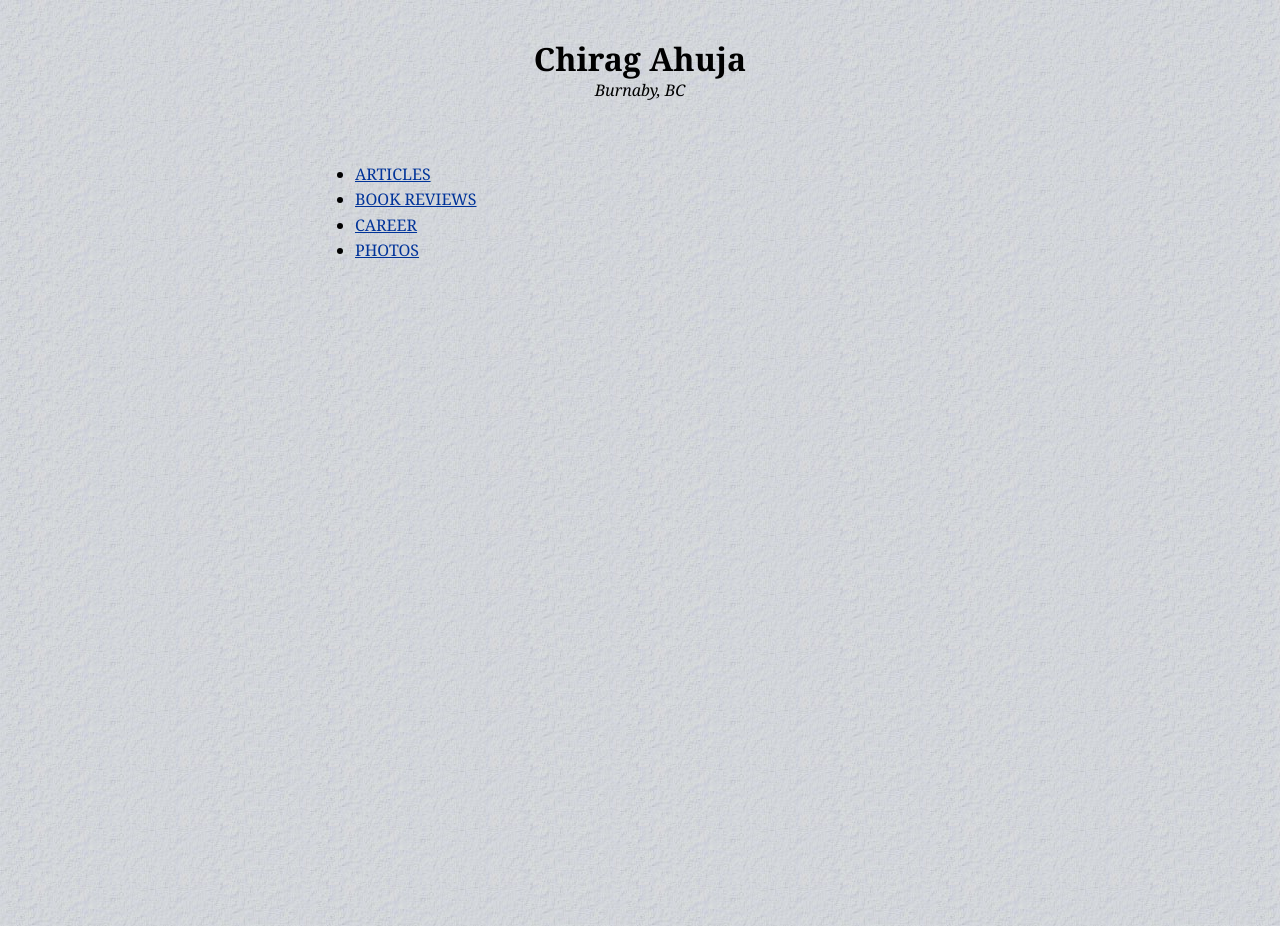
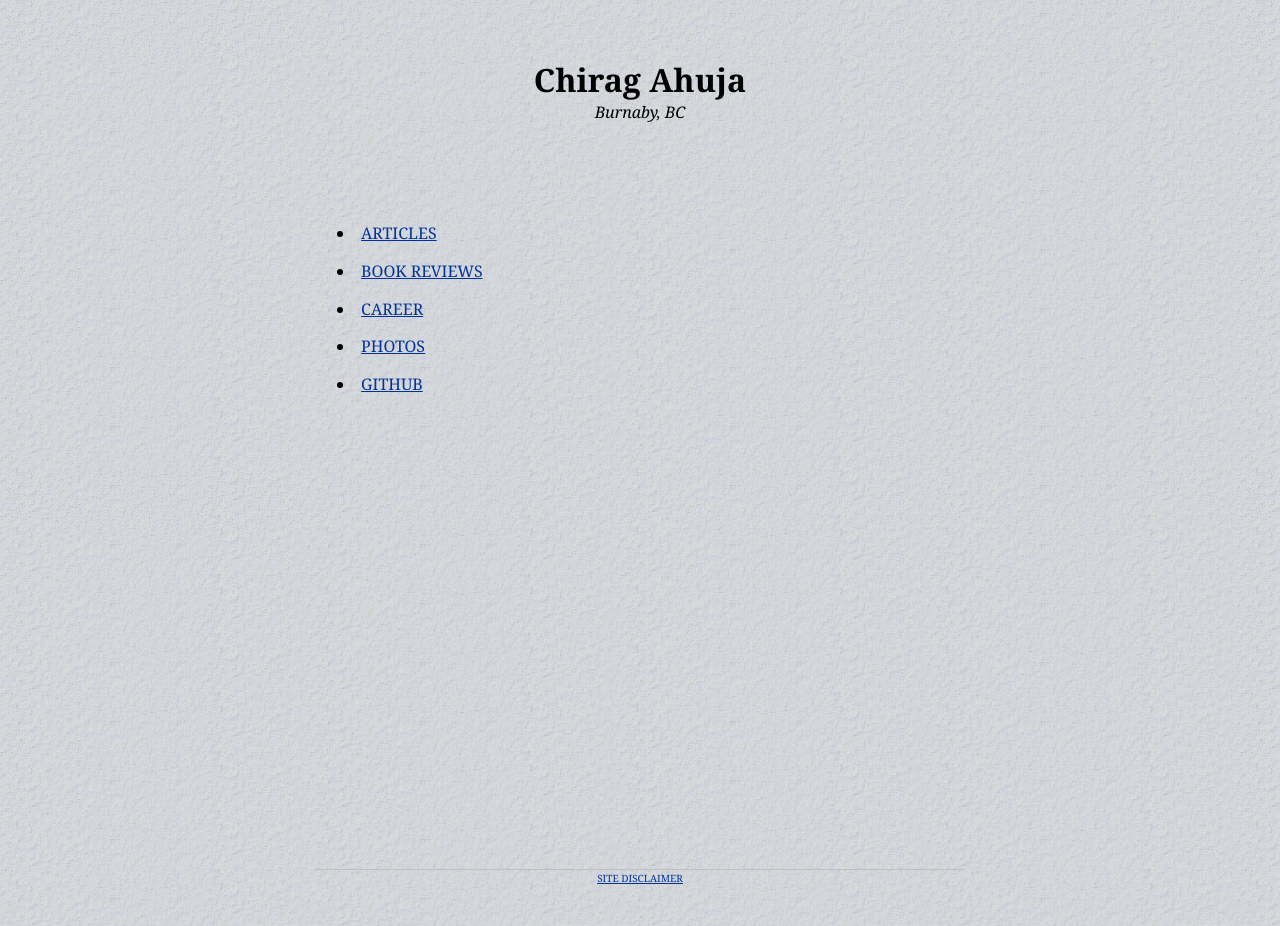
Before and after one commit to ChiragHAhuja/chiragahuja.github.io, a Jekyll site: the page built from index.md, in a window 1280 px wide. Built offline with Jekyll 4.4.1, drawn with Linux system fonts in a browser that asks for light colours.

Commit message:
add disclaimer as site footer

```diff
--- a/_config.yml
+++ b/_config.yml
@@ -75,3 +75,7 @@
   hard_wrap         : false
   footnote_nr       : 1
   show_warnings     : false
+
+# Plugins
+plugins:
+  - jekyll-sitemap
--- /dev/null
+++ b/_includes/footer.html
@@ -0,0 +1,3 @@
+<footer>
+    <a href="../disclaimer">SITE DISCLAIMER</a>
+</footer>
--- a/_includes/head.html
+++ b/_includes/head.html
@@ -5,15 +5,14 @@
     <meta http-equiv="X-UA-Compatible" content="chrome=1">
     <script src="assets/javascripts/scale.fix.js" defer async></script>
     <style type="text/css">
-
-      @font-face {
+        /* @font-face {
             font-family: "Old Standard TT";
             src: url("../assets/fonts/OldStandardTT-Regular.ttf");
             font-display: swap;
-      }
+        } */
+
         body {
-          margin: 40px
-          auto;
+            margin: 40px auto;
             text-align: justify;
             font-family: Georgia, serif;
             background-image: url('../assets/images/paper2.jpg');
@@ -22,8 +21,11 @@
             line-height: 1.6;
             font-size: 16px;
             color: #000;
-          padding: 0
-          10px
+            padding: 0 10px
+        }
+
+        ul li {
+            padding: 1%;
         }
 
         hr {
@@ -31,8 +33,9 @@
             margin-right: auto;
             margin-top: 5%;
             margin-bottom: 0%;
-          text-align: center; /* horizontal centering */
-          border:0;
+            text-align: center;
+            /* horizontal centering */
+            border: 0;
         }
 
         hr:after {
@@ -55,41 +60,98 @@
         a:visited {
             color: #003399;
         }
+
         /* li a {
       	font-weight: bold;
       }  */
 
-      h1 {font-size: 2em; font-weight: bolder;}
-      h2 {font-size: 1em;border-bottom: 3px solid silver;margin-top: 5%;}
-      h3 {font-size: 0.85em;}
-      h4 {font-size: 0.7em;}
-      h5 {font-size: 0.6em;}
-      h1, h2, h3, h4, h5 {
+        h1 {
+            font-size: 2em;
+            font-weight: bolder;
+        }
+
+        h2 {
+            font-size: 1em;
+            border-bottom: 3px solid silver;
+            margin-top: 5%;
+        }
+
+        h3 {
+            font-size: 0.85em;
+        }
+
+        h4 {
+            font-size: 0.7em;
+        }
+
+        h5 {
+            font-size: 0.6em;
+        }
+
+        h1,
+        h2,
+        h3,
+        h4,
+        h5 {
             line-height: 1.2;
         }
-      h1{
+
+        h1 {
             text-align: center;
         }
-      h3,h4,h5{
+
+        h3,
+        h4,
+        h5 {
             font-weight: normal;
             text-decoration: underline;
         }
-      blockquote{
+
+        blockquote {
             font-style: italic;
             text-align: center;
             font-size: 1em;
             font-family: 'Inconsolata'
         }
+
         img {
             width: 100%;
             max-height: 400px;
             max-width: 640px
         }
 
-      .footnotes[role="doc-endnotes"] {
-          border-top: 3px solid silver;
-          font-size:x-small;
+
+        .caption {
+            text-align: center;
+            font-style: italic;
         }
 
+        .footnotes[role="doc-endnotes"]::before {
+            margin: 0%;
+            text-decoration: underline;
+            display: contents;
+            font-size: small;
+            content: "Footnotes";
+        }
+
+        .footnotes[role="doc-endnotes"] {
+            margin-top: 6%;
+            margin-bottom: 6%;
+            font-size: small;
+        }
+
+        main {
+            display: flex;
+            flex-direction: column;
+            min-height: 94vh;
+        }
+
+        footer {
+            font-size:x-small;
+            text-align: center;
+            margin-top: auto;
+            border-top: 1px outset;
+            border-color: silver;
+        }
     </style>
 </head>
--- a/_layouts/default.html
+++ b/_layouts/default.html
@@ -1,9 +1,14 @@
 ---
 ---
 <!doctype html>
-<html>
+<html lang="en">
     {% include head.html %}
-  <body>
-    {{ content }}
-  </body>
+  <main>
+    <body>
+        {{ content }}
+        {% if page.url != "/disclaimer" %}
+            {%- include footer.html -%}
+        {% endif %}
+    </body>
+  </main>
 </html>
--- a/index.md
+++ b/index.md
@@ -11,6 +11,7 @@
 <br>
 
 * [ARTICLES](../articles)
-* [BOOK REVIEWS](../articles)
-* [CAREER](../articles)
-* [PHOTOS](../articles)
+* [BOOK REVIEWS](../bookreviews)
+* [CAREER](../cv)
+* [PHOTOS](../photos)
+* [GITHUB](https://github.com/chiraghahuja){: target="_blank" rel="noreferrer nofollow"}
```
Also changed, not shown: other parts of _includes/head.html (+4 -2 lines), other parts of index.md (+1 -1 lines), 404.md (+1 -1 lines), _layouts/blog.html (added, +10 -0 lines), disclaimer.md (added, +20 -0 lines), todo.txt (+4 -6 lines), tutorial.md (+2 -4 lines). Lines whose indentation alone changed are shown as unchanged.
